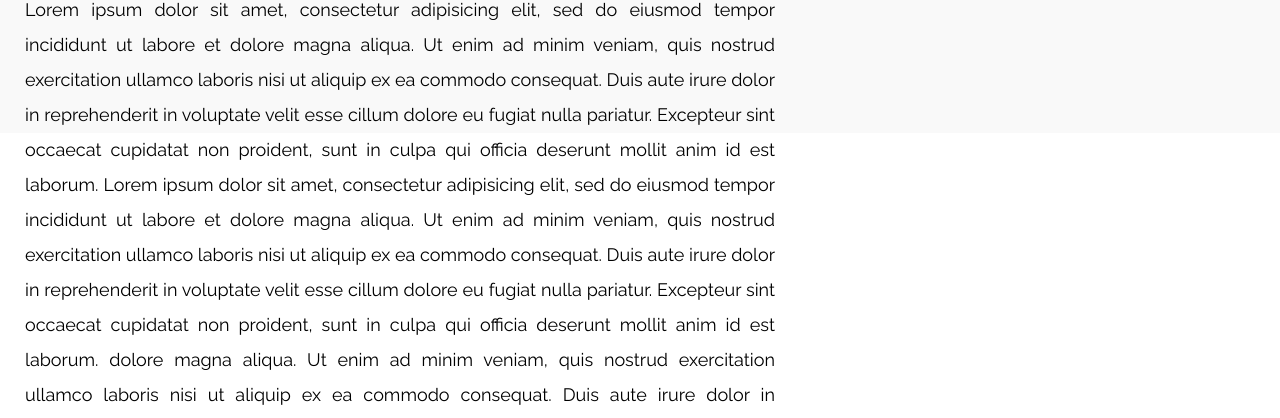
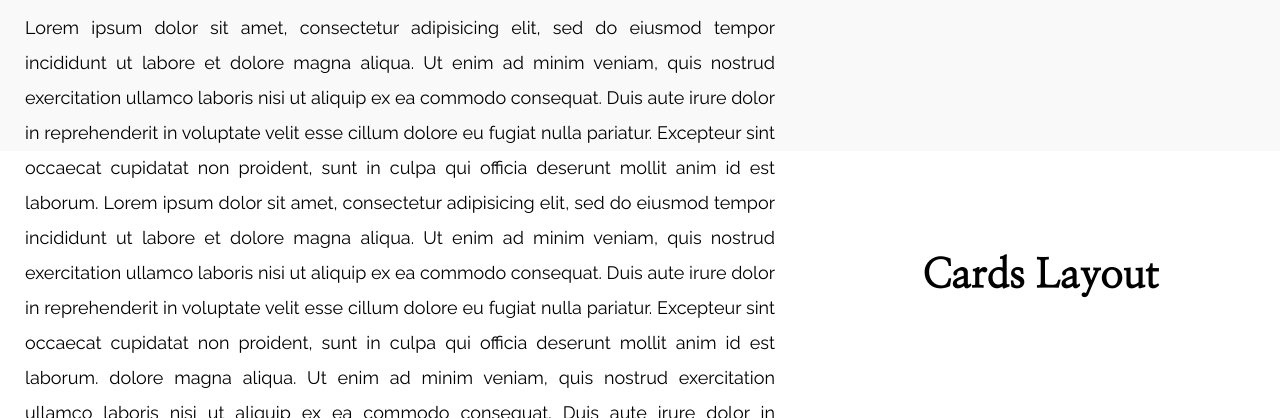
Before and after one commit to berkeleycole/layouts-example, a PHP site: page /main.html in a window 1280 px wide; the page is wider, and only the part inside the window is pictured. Shown: the part 1467-1885 px from the top of that part. Run offline with PHP 8.4, Linux system fonts and the light colour scheme.

Commit message:
small updates

```diff
--- a/assets/stylesheets/card-layout.css
+++ b/assets/stylesheets/card-layout.css
@@ -1,5 +1,15 @@
 #card-layout {
 	min-width: 100vw;
+}
+
+#card-layout h2 {
+	font-family: 'Nanum Myeongjo', serif;
+	font-size: 40px;
+	margin: 100px 0;
+	text-align: center;
+}
+
+#card-layout .articles-container {
 	display: flex;
 	justify-content: space-between;
 	align-items: center;
@@ -31,7 +41,8 @@
 	border-bottom-right-radius: 3px;
 }
 
-.card h4 {
+.card-content h4 {
+	font-family: 'Nanum Gothic', sans-serif;
 	font-size: 25px;
 	color: #545454;
 }
@@ -64,7 +75,7 @@
 }
 
 @media (min-width: 350px) and (max-width: 499px) {
-	#card-layout {
+	#card-layout .articles-container {
 		padding: 0;
 	}
 
--- a/main.html
+++ b/main.html
@@ -9,6 +9,7 @@
 		<link rel="stylesheet" href="./assets/stylesheets/card-layout.css">
 		<link href="https://fonts.googleapis.com/css?family=Poiret+One|Roboto" rel="stylesheet">
 		<link href="https://fonts.googleapis.com/css?family=Lora|Raleway" rel="stylesheet">
+		<link href="https://fonts.googleapis.com/css?family=Nanum+Gothic|Nanum+Myeongjo" rel="stylesheet"> rel="stylesheet">
 	</head>
 	<body>
 		<header></header>
@@ -41,6 +42,8 @@
 				</div>
 			</section>
 			<section id="card-layout">
+				<h2>Cards Layout</h2>
+				<div class="articles-container">
 					<article class="card">
 						<div class="card-image" id="card1"></div>
 						<div class="card-content">
@@ -77,6 +80,7 @@
 							<h4>Card Title 6</h4>
 						</div>
 					</article>
+				</div>
 			</section>
 		</main>
 		<footer></footer>
```
Lines whose indentation alone changed are shown as unchanged.
